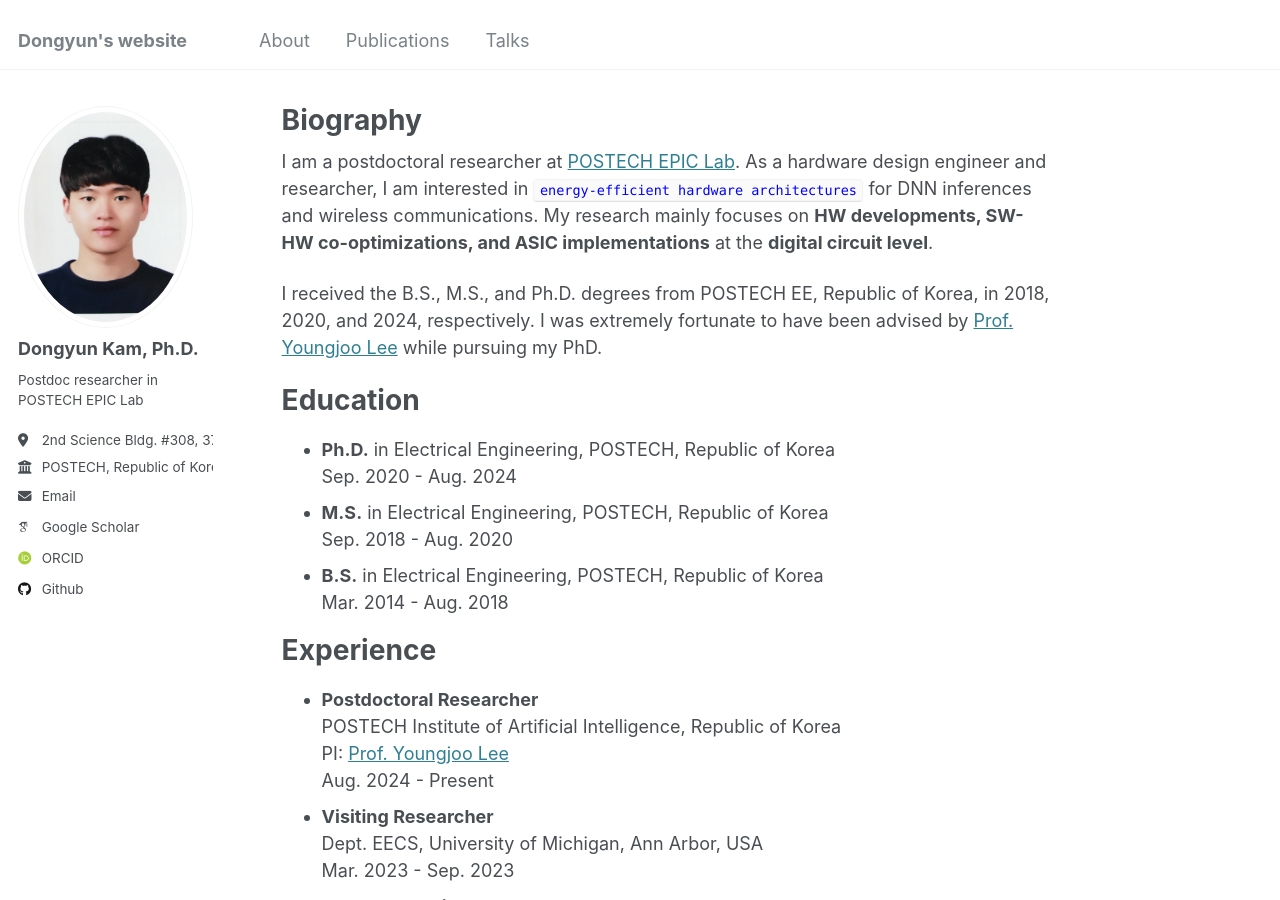
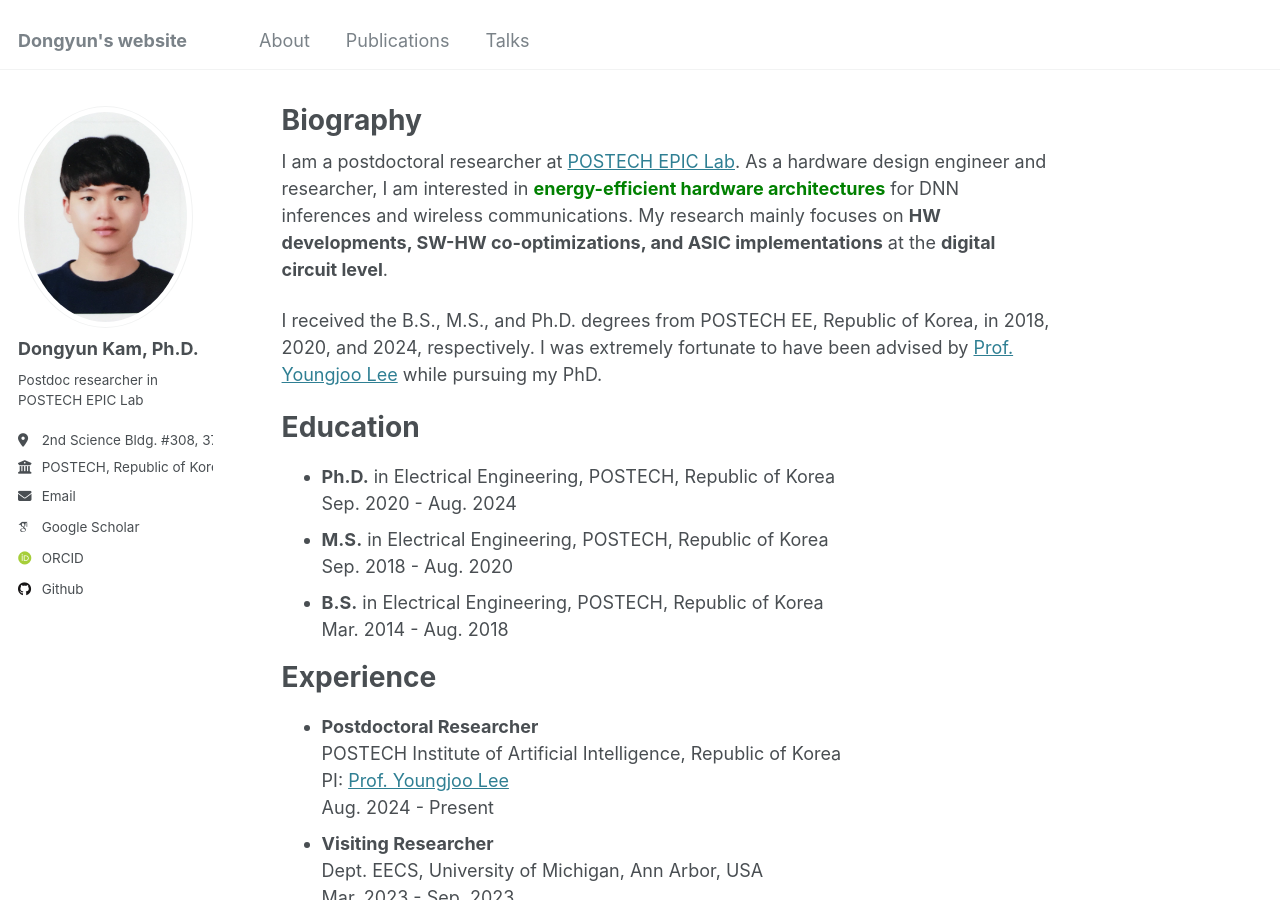
Before and after one commit to Dongyunkam/dongyunkam.github.io, a Jekyll site: the page built from _pages/about.md, in a window 1280 px wide and 900 px high. Built offline with Jekyll 4.4.1, drawn with Linux system fonts in a browser that asks for light colours; some web fonts are replaced.

Commit message:
Update about.md

```diff
--- a/_pages/about.md
+++ b/_pages/about.md
@@ -8,7 +8,7 @@
 ---
 
 I am a postdoctoral researcher at [POSTECH EPIC Lab](https://sites.google.com/view/epiclab/home).
-As a hardware design engineer and researcher, I am interested in <code style="color : Blue">energy-efficient hardware architectures</code> for DNN inferences and wireless communications.
+As a hardware design engineer and researcher, I am interested in <span style="color: green"> **energy-efficient hardware architectures** </span> for DNN inferences and wireless communications.
 My research mainly focuses on **HW developments, SW-HW co-optimizations, and ASIC implementations** at the **digital circuit level**.
 
 I received the B.S., M.S., and Ph.D. degrees from POSTECH EE, Republic of Korea, in 2018, 2020, and 2024, respectively.
```
